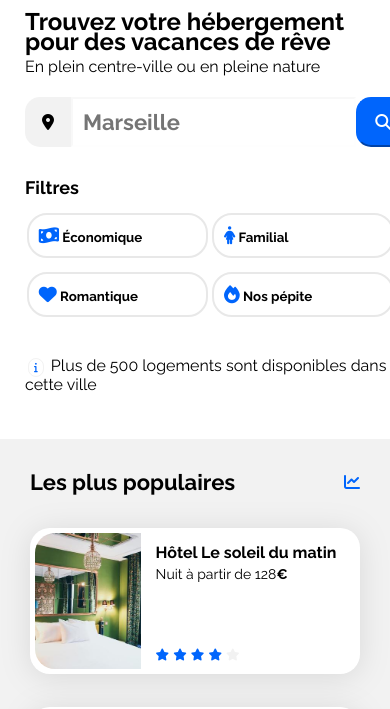
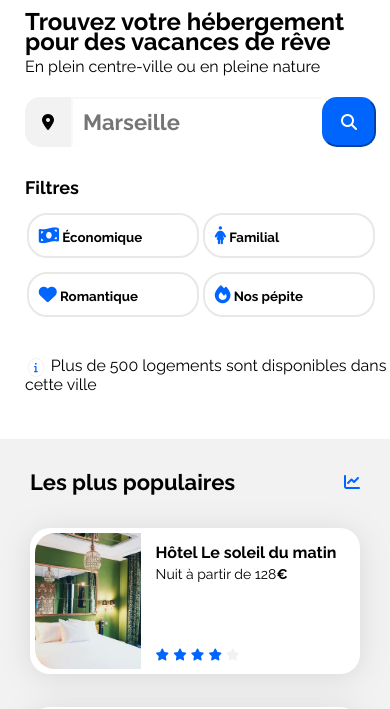
Before and after one commit to RubenKraan/Booki, a plain HTML site: page index.html in a window 390 px wide. Shown: the part 130-839 px from the top of the page. Drawn offline with Linux system fonts and the light colour scheme.

Commit message:
deleted downside scrolbar mobil

```diff
--- a/Css/style.css
+++ b/Css/style.css
@@ -555,8 +555,11 @@ footer p{
     }
 }
 
-@media screen and (max-width: 768px) {
+@media screen and (max-width: 768px){
     /* version mobiel */
+    body{
+        min-width: 320px;
+    }
     #logo{
         height: 19px;
         width: auto;
@@ -613,7 +616,7 @@ footer p{
     }
     .search{
         margin-left: 25px;
-        width: 100%;
+        width: 90%;
     }
     .information{
         margin-left: 25px;
@@ -648,7 +651,7 @@ footer p{
     }
     .filtres{
         flex-flow: column;
-        width: 100%
+        width: 95%
     }
     .classfiltres{
         width: 95%;
```
Also changed, not shown: index.html (+2 -0 lines).
